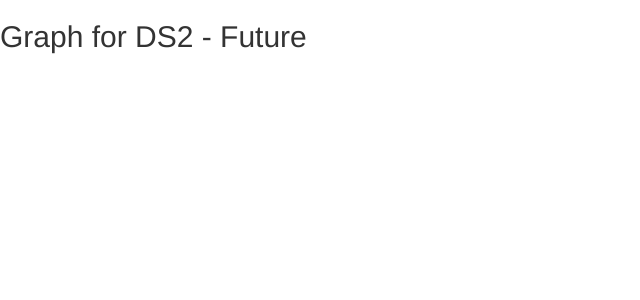
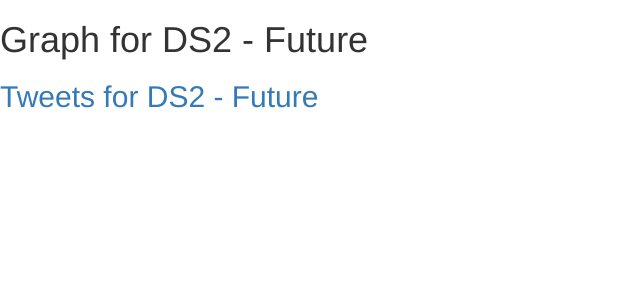
Before and after one commit to aadilzbhatti/rapsheet, a Django app: page /raptweets/1/graph/ in a window 1280 px wide. Shown: the top 300 px of the page, without its empty margins (0-640 px from the left). Run offline with Django 3.2, Linux system fonts and the light colour scheme; data comes from the database, SQL or seed files in the repository; both versions use the stored data as it was after the commit; parts of the project's set-up code (start-up, migrations or seed data) failed here and were passed over; some libraries are stand-ins or nearby versions.

Commit message:
added spotify search -- now you can search albums from spotify and will insert into db if not there

```diff
--- a/raptweets/templates/raptweets/graph.html
+++ b/raptweets/templates/raptweets/graph.html
@@ -12,7 +12,8 @@
     <script type="text/javascript" src="{% static 'raptweets/graph.js' %}"></script>
 </head>
 <body>
-    <h2>Graph for {{ album.title }} - {{ album.artist }}</h2>
+    <h1>Graph for {{ album.title }} - {{ album.artist }}</h1>
+    <h2><a href="{% url 'raptweets:tweets' album.id %}">Tweets for {{ album.title }} - {{ album.artist }}</a></h2>
     <div id="avg">
         {{ avg }}
     </div>
--- a/raptweets/templates/raptweets/tweets.html
+++ b/raptweets/templates/raptweets/tweets.html
@@ -9,7 +9,7 @@
     <link rel="stylesheet" type="text/css" href="https://maxcdn.bootstrapcdn.com/bootstrap/3.3.5/css/bootstrap.min.css">
 </head>
 <body>
-    <h1>Tweets for {{ album.artist }} - {{ album.title }} - {{ avg }}</h1>
+    <h1>Tweets for {{ album.artist }} - {{ album.title }}</h1>
     <div class="tweets">
     {% for tweet in tweets %}
         <div id="tweet">
--- a/raptweets/views.py
+++ b/raptweets/views.py
@@ -1,4 +1,7 @@
 from django.shortcuts import render, get_object_or_404, render_to_response, HttpResponse
+from django.utils import timezone
+
+import spotipy
 
 from .models import Tweet, Album
 from . import engine
@@ -6,8 +9,6 @@ from . import engine
 def index(request):
     return render_to_response('raptweets/index.html')
 
-
-# TODO more intelligent search
 def search(request):
     query = request.GET.get('album_title')
     if query:
@@ -16,6 +17,12 @@ def search(request):
             title = titles[query.lower()].title
             album = get_object_or_404(Album, title=title)
             return graph(request, album.id)
+        else:
+            s = spotify_search(query)
+            if s:
+                album = Album(title=s[0], artist=s[1], release_date=timezone.now(), sales=0)
+                album.save()
+                return graph(request, album.id)
     return HttpResponse('404')
 
 def tweets(request, album_id=0):
@@ -68,3 +75,14 @@ def close_titles():
     for i in range(len(a)):
         titles[a[i].title.lower()] = a[i]
     return titles
+
+def spotify_search(query):
+    sp = spotipy.Spotify()
+    result = sp.search(q=query, limit=1)
+    try:
+        title = result['tracks']['items'][0]['album']['name']
+        arr = result['tracks']['items'][0]['artists']
+        artist = ', '.join([arr[i]['name'] for i in range(len(arr))])
+        return title, artist
+    except KeyError:
+        return None
```
Also changed, not shown: db.sqlite3.
